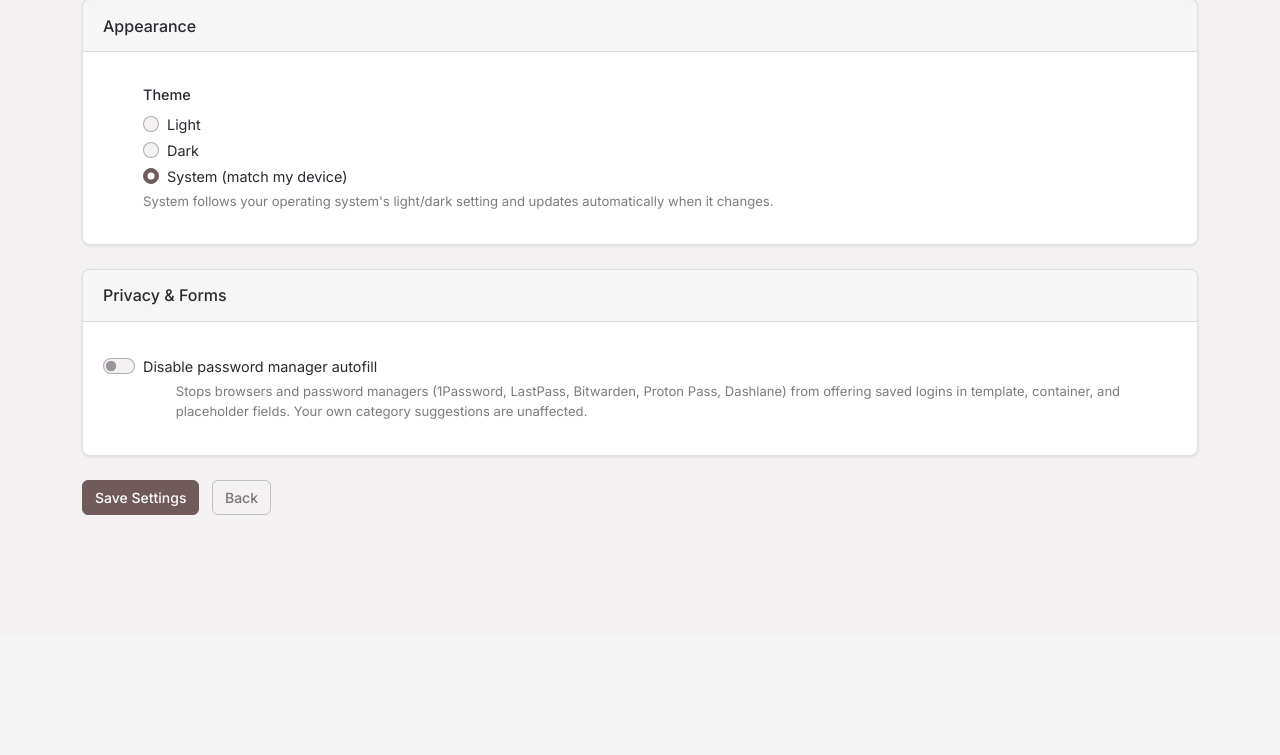
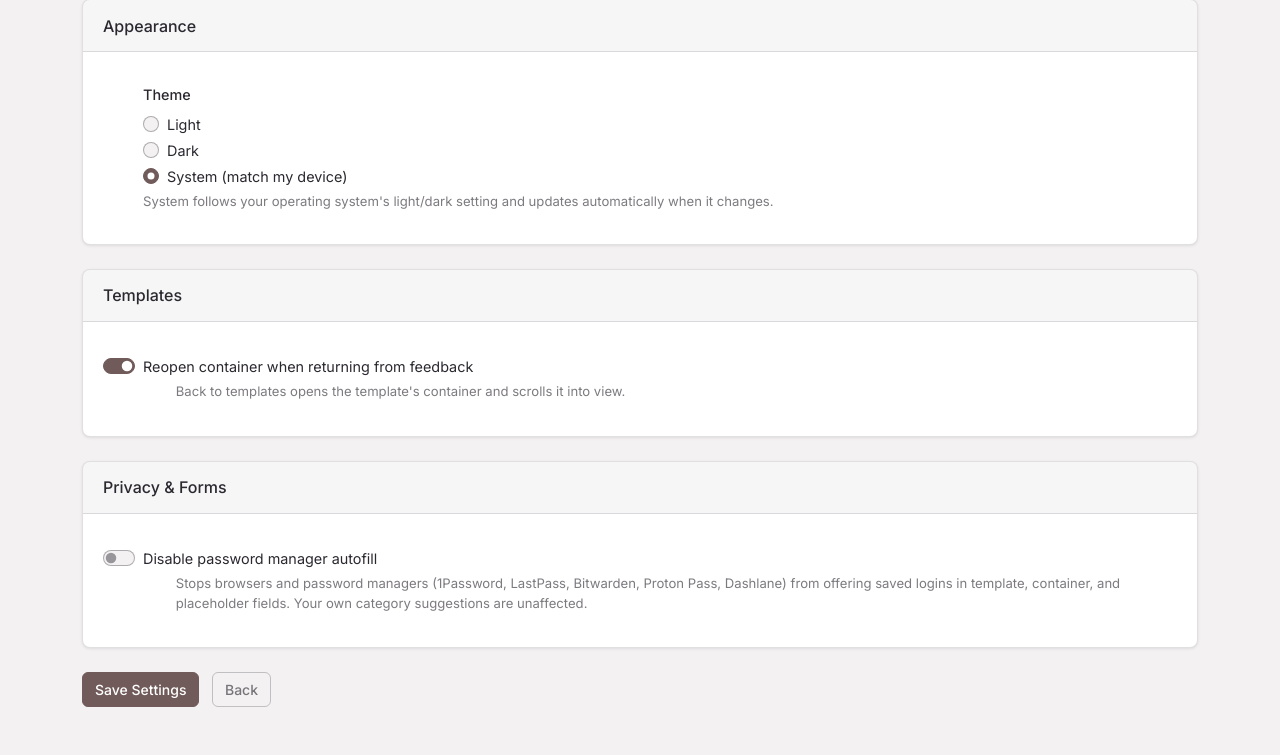
Before and after one commit to rhwilson1971/feedback_generator, a Flask app: page /settings in a window 1280 px wide. Shown: the part 163-918 px from the top of the page. Before the commit the page ends 678 px from the top, so only its background shows below. Run offline with Flask 3, Linux system fonts and the light colour scheme; data that the repository does not hold is empty.

Commit message:
feat: reopen template container after feedback (FG-31)

```diff
--- a/app.py
+++ b/app.py
@@ -29,6 +29,7 @@ THEME_CHOICES = ("light", "dark", "system")
 DEFAULT_SETTINGS = {
     "disable_password_manager_autofill": False,
     "theme": "system",
+    "reopen_container_after_feedback": True,
 }
 
 # Most-recently-used placeholder values, keyed by (container_id, placeholder
@@ -592,6 +593,8 @@ def update_settings():
     updates = {
         "disable_password_manager_autofill":
             "disable_password_manager_autofill" in request.form,
+        "reopen_container_after_feedback":
+            "reopen_container_after_feedback" in request.form,
     }
     theme = request.form.get("theme", "")
     if theme in THEME_CHOICES:
--- a/static/app.js
+++ b/static/app.js
@@ -200,6 +200,27 @@ function rowTags(row) {
   } catch (_) {
     return [];
   }
+}
+
+/** Open the returning template's current container once, after filter setup. */
+function initReturnContainer(doc = document) {
+  const templateId = new URLSearchParams(doc.defaultView.location.search).get('return_template');
+  if (!templateId) return;
+  // Compare values rather than interpolating a URL parameter into a selector.
+  const row = Array.from(doc.querySelectorAll('.list-group-item[data-id]'))
+    .find(el => el.dataset.id === templateId);
+  const item = row?.closest('.accordion-item');
+  const collapse = item?.querySelector('.accordion-collapse');
+  if (!collapse) return;
+  collapse.classList.add('show');
+  const button = item.querySelector('.accordion-button');
+  if (button) {
+    button.classList.remove('collapsed');
+    button.setAttribute('aria-expanded', 'true');
+  }
+  const navHeight = doc.querySelector('nav.sticky-top')?.getBoundingClientRect().height || 0;
+  item.style.scrollMarginTop = `${navHeight + 16}px`;
+  item.scrollIntoView({ block: 'start', behavior: 'instant' });
 }
 
 /** Combine template name, container, tag, and ranking filters when present. */
@@ -480,6 +501,7 @@ if (typeof module !== "undefined" && module.exports) {
     templateMatchesFilter,
     templateMatchesTags,
     initTemplateFilter,
+    initReturnContainer,
     initTagSuggestions,
     initCopyModal,
     initCopyContainerModal,
--- a/templates/generate.html
+++ b/templates/generate.html
@@ -59,7 +59,7 @@
       {% endfor %}
 
       <button type="submit" class="btn btn-success">Generate Feedback</button>
-      <a href="{{ url_for('index') }}" class="btn btn-outline-secondary ms-2">Back</a>
+      <a href="{{ url_for('index', return_template=template._id|string) if settings.reopen_container_after_feedback else url_for('index') }}" class="btn btn-outline-secondary ms-2">Back to templates</a>
     </form>
   </div>
 </div>
--- a/templates/index.html
+++ b/templates/index.html
@@ -255,6 +255,7 @@
   initContainerReorder();
   initTemplateReorder();
   initTemplateFilter();
+  {% if settings.reopen_container_after_feedback %}initReturnContainer();{% endif %}
   initCopyModal();
   initCopyContainerModal();
 </script>
--- a/templates/settings.html
+++ b/templates/settings.html
@@ -21,6 +21,21 @@
           System follows your operating system's light/dark setting and updates
           automatically when it changes.
         </div>
+      </div>
+    </div>
+  </div>
+
+  <div class="card mb-4">
+    <div class="card-header">Templates</div>
+    <div class="card-body">
+      <div class="form-check form-switch settings-row">
+        <input class="form-check-input" type="checkbox" role="switch"
+               id="reopen_container_after_feedback" name="reopen_container_after_feedback"
+               {% if settings.reopen_container_after_feedback %}checked{% endif %}>
+        <label class="form-check-label" for="reopen_container_after_feedback">
+          Reopen container when returning from feedback
+        </label>
+        <div class="form-text">Back to templates opens the template's container and scrolls it into view.</div>
       </div>
     </div>
   </div>
```
Also changed, not shown: docs/superpowers/plans/2026-10-03-reopen-container.md (added, +19 -0 lines), docs/superpowers/specs/2026-10-03-reopen-container-design.md (added, +9 -0 lines), tests/returnContainer.test.js (added, +68 -0 lines), tests/test_return_container.py (added, +55 -0 lines), README.md.
